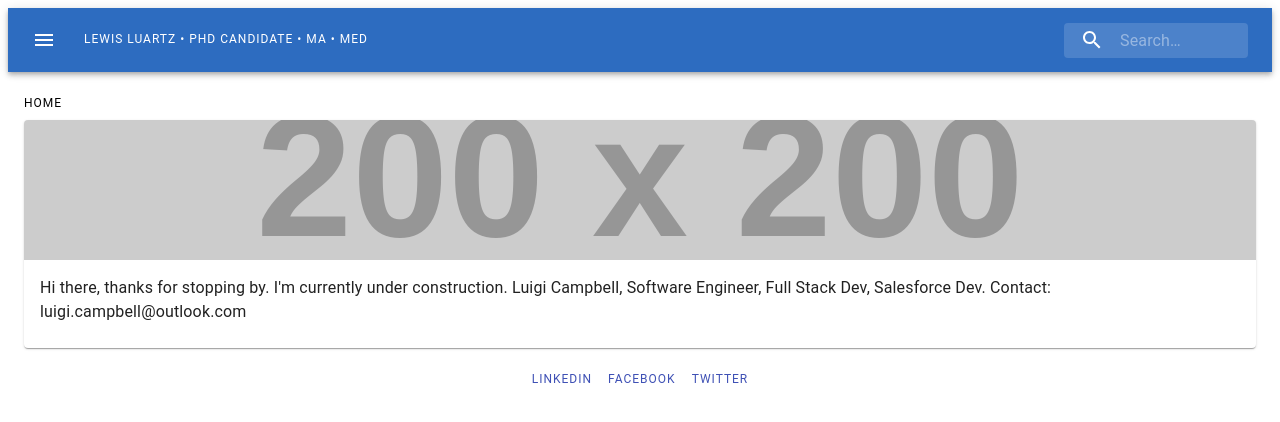
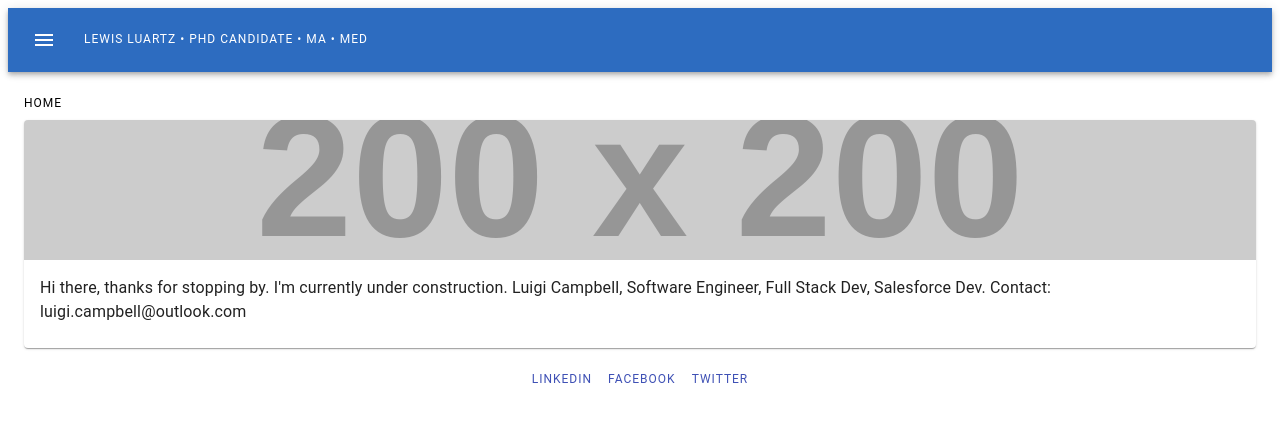
Before and after one commit to luigicampbell/lewis-luartz-cv, a React (Create React App) app: page / in a window 1280 px wide. Shown: the top 422 px of the page. Built offline with nearby package versions, Linux system fonts and the light colour scheme.

Commit message:
more grid work

```diff
--- a/src/App.js
+++ b/src/App.js
@@ -17,19 +17,12 @@ const App = () => {
   return (
     <div>
       <SearchAppBar />
-      <Grid container className={classes.root} spacing={2}>
+      <Grid container className={classes.root} spacing={2} justify="center">
         <Grid item xs={12}>
           <Home />
         </Grid>
-        </Grid>
-        <Grid
-          container
-          justify="center"
-        >
-          <Grid item>
-            <Footer />
-          </Grid>
-        </Grid>
+      </Grid>
+      <Footer />
     </div>
   );
 }
--- a/src/components/footer/Footer.js
+++ b/src/components/footer/Footer.js
@@ -14,7 +14,8 @@ const Footer = () => {
   const classes = useStyles();
   const dudUrl = '';
   return (
-    <Grid alignContent="center">
+    <Grid container justify="center">
+      <Grid item>
         <Typography variant="overline">
         <Link href={dudUrl} align="center" className={classes.link}>
           LinkedIn
@@ -27,6 +28,7 @@ const Footer = () => {
         </Link>
         </Typography>
       </Grid>
+    </Grid>
   );
 }
 
--- a/src/components/navbar/Navbar.js
+++ b/src/components/navbar/Navbar.js
@@ -8,12 +8,32 @@ import { fade, makeStyles } from '@material-ui/core/styles';
 import MenuIcon from '@material-ui/icons/Menu';
 import SearchIcon from '@material-ui/icons/Search';
 
+const drawerWidth = 240;
+
 const useStyles = makeStyles(theme => ({
   root: {
-    flexGrow: 1
+    flexGrow: 1,
+    display: 'flex'
+  },
+  appBar: {
+    transition: theme.transitions.create(['margin', 'width'], {
+      easing: theme.transitions.easing.sharp,
+      duration: theme.transitions.duration.leavingScreen,
+    }),
+  },
+  appBarShift: {
+    width: `calc(100% - ${drawerWidth}px)`,
+    marginLeft: drawerWidth,
+    transition: theme.transitions.create(['margin', 'width'], {
+      easing: theme.transitions.easing.easeOut,
+      duration: theme.transitions.duration.enteringScreen,
+    }),
   },
   menuButton: {
     marginRight: theme.spacing(2),
+  },
+  hide: {
+    display: 'none',
   },
   title: {
     flexGrow: 1,
@@ -22,43 +42,49 @@ const useStyles = makeStyles(theme => ({
       display: 'block',
     },
   },
-  search: {
-    position: 'relative',
-    borderRadius: theme.shape.borderRadius,
-    backgroundColor: fade(theme.palette.common.white, 0.15),
-    '&:hover': {
-      backgroundColor: fade(theme.palette.common.white, 0.25),
-    },
-    marginLeft: 0,
-    width: '100%',
+  mobileTitle: {
+    display:'block',
     [theme.breakpoints.up('sm')]: {
-      marginLeft: theme.spacing(1),
-      width: 'auto',
+      display: 'none',
     },
   },
-  searchIcon: {
-    width: theme.spacing(7),
-    height: '100%',
-    position: 'absolute',
-    pointerEvents: 'none',
-    display: 'flex',
-    alignItems: 'center',
-    justifyContent: 'center',
-  },
-  inputRoot: {
-    color: 'inherit',
-  },
-  inputInput: {
-    padding: theme.spacing(1, 1, 1, 7),
-    transition: theme.transitions.create('width'),
-    width: '100%',
-    [theme.breakpoints.up('sm')]: {
-      width: 120,
-      '&:focus': {
-        width: 200,
-      },
-    },
-  },
+  // search: {
+  //   position: 'relative',
+  //   borderRadius: theme.shape.borderRadius,
+  //   backgroundColor: fade(theme.palette.common.white, 0.15),
+  //   '&:hover': {
+  //     backgroundColor: fade(theme.palette.common.white, 0.25),
+  //   },
+  //   marginLeft: 0,
+  //   width: '100%',
+  //   [theme.breakpoints.up('sm')]: {
+  //     marginLeft: theme.spacing(1),
+  //     width: 'auto',
+  //   },
+  // },
+  // searchIcon: {
+  //   width: theme.spacing(7),
+  //   height: '100%',
+  //   position: 'absolute',
+  //   pointerEvents: 'none',
+  //   display: 'flex',
+  //   alignItems: 'center',
+  //   justifyContent: 'center',
+  // },
+  // inputRoot: {
+  //   color: 'inherit',
+  // },
+  // inputInput: {
+  //   padding: theme.spacing(1, 1, 1, 7),
+  //   transition: theme.transitions.create('width'),
+  //   width: '100%',
+  //   [theme.breakpoints.up('sm')]: {
+  //     width: 120,
+  //     '&:focus': {
+  //       width: 200,
+  //     },
+  //   },
+  // },
 }));
 
 export default function SearchAppBar() {
@@ -79,7 +105,10 @@ export default function SearchAppBar() {
           <Typography className={classes.title} variant="overline" noWrap>
             Lewis Luartz &bull; PhD  Candidate &bull; MA &bull; MEd
           </Typography>
-          <div className={classes.search}>
+          <Typography className={classes.mobileTitle} variant="overline" noWrap>
+            Lewis Luartz &bull; PhD Candidate, MA, MEd
+          </Typography>
+          {/* <div className={classes.search}>
             <div className={classes.searchIcon}>
               <SearchIcon />
             </div>
@@ -91,7 +120,7 @@ export default function SearchAppBar() {
               }}
               inputProps={{ 'aria-label': 'search' }}
             />
-          </div>
+          </div> */}
         </Toolbar>
       </AppBar>
     </div>
```
Lines whose indentation alone changed are shown as unchanged.
